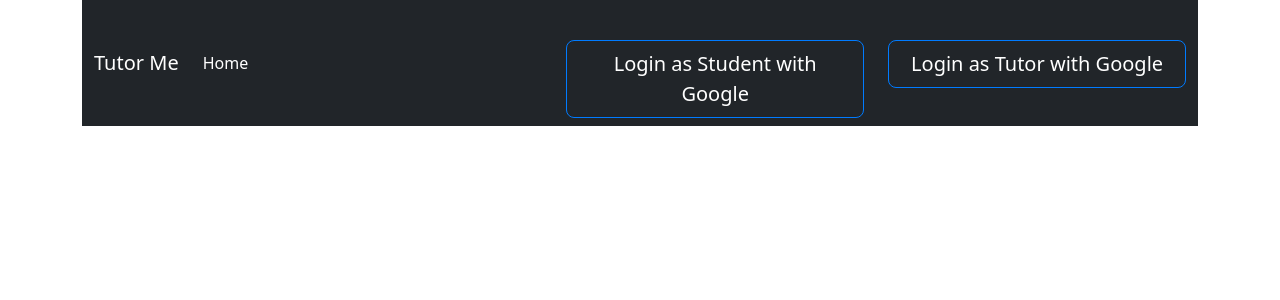
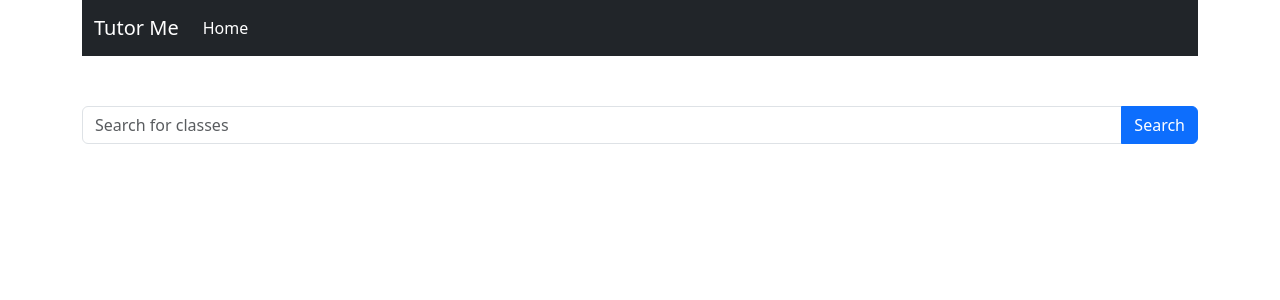
Before and after one commit to danish233/TutorMe-App, a Django app: template templates/index.html in a window 1280 px wide. Shown: the top 300 px of the page. Run offline with Django 4.2, Linux system fonts and the light colour scheme; the template is opened without the code that fills it, so the values that code supplies are empty; some libraries are stand-ins or nearby versions.

Commit message:
All classes are available. No classes shown until user searches

```diff
--- a/templates/index.html
+++ b/templates/index.html
@@ -32,6 +32,9 @@
       text-align: center;
       margin-top: 50px;
     }
+    .search-results {
+      margin-top: 50px;
+    }
 
     </style>
 </head>
@@ -56,6 +59,7 @@
                         <span class="navbar-text">
                             {% if user.is_authenticated %}
                             Welcome, {{ user.username }}
+                            {% endif %}
                         </span>
                     </form>
             </div>
@@ -63,57 +67,37 @@
     </nav>
 
     <div class="search-container">
-        <form method="GET" action="{% url 'index' %}">
-            <input type="text" name="search_query" placeholder="Search for classes" value="{{ request.GET.search_query }}">
-            <button type="submit">Search</button>
+        <form id="search-form">
+            {% csrf_token %}
+            <div class="input-group mb-3">
+                <input type="text" class="form-control" name="search_query" placeholder="Search for classes" value="{{ request.GET.search_query }}">
+                <button class="btn btn-primary" type="submit">Search</button>
+            </div>
         </form>
     </div>
 
+    <div id="search-results" class="search-results"></div>
 
-    <center>
-        <h3>Classes Available</h3>
-        {% if page_obj %}
-            {% for classes in page_obj %}
-                <ul style="list-style-type: none">
-                    <li>{{ classes }}</li>
-                </ul>
-            {% endfor %}
-        {% else %}
-            <p>No results found.</p>
-        {% endif %}
-    </center>
+</div>
 
-    <div class="pagination">
-    <span class="step-links">
-        {% if page_obj.has_previous %}
-            <a href="?search_query={{ request.GET.search_query }}&page=1">&laquo; first</a>
-            <a href="?search_query={{ request.GET.search_query }}&page={{ page_obj.previous_page_number }}">previous</a>
-        {% endif %}
+<script>
+$(document).ready(function() {
+    $('#search-form').submit(function(event) {
+        event.preventDefault();
+        var query = $('#search-form input[name="search_query"]').val();
+        $.ajax({
+            type: 'GET',
+            url: '{% url "index" %}',
+            data: {
+                'search_query': query,
+            },
+            success: function(data) {
+                $('#search-results').html(data);
+            },
+        });
+    });
+});
+</script>
 
-        <span class="current">
-            Page {{ page_obj.number }} of {{ page_obj.paginator.num_pages }}.
-        </span>
-
-        {% if page_obj.has_next %}
-            <a href="?search_query={{ request.GET.search_query }}&page={{ page_obj.next_page_number }}">next</a>
-            <a href="?search_query={{ request.GET.search_query }}&page={{ page_obj.paginator.num_pages }}">last &raquo;</a>
-        {% endif %}
-    </span>
-    </div>
-
-
-    {% else %}
-    <div class="row mt-3">
-        <div class="col-sm-6">
-            <a href="{% provider_login_url 'google' %}?next=/accounts/google/student/"
-               class="btn btn-lg btn-google mt-3 w-100">Login as Student with Google</a>
-        </div>
-        <div class="col-sm-6">
-            <a href="{% provider_login_url 'google' %}?next=/accounts/google/tutor/"
-               class="btn btn-lg btn-google mt-3 w-100">Login as Tutor with Google</a>
-        </div>
-    </div>
-    {% endif %}
-</div>
 </body>
 </html>
```
Also changed, not shown: myapp/views.py (+3 -11 lines).
